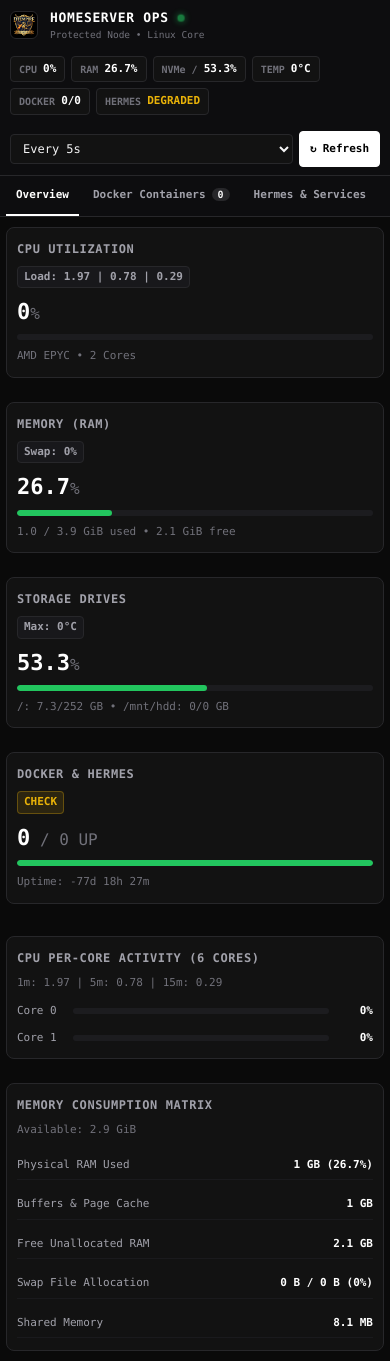
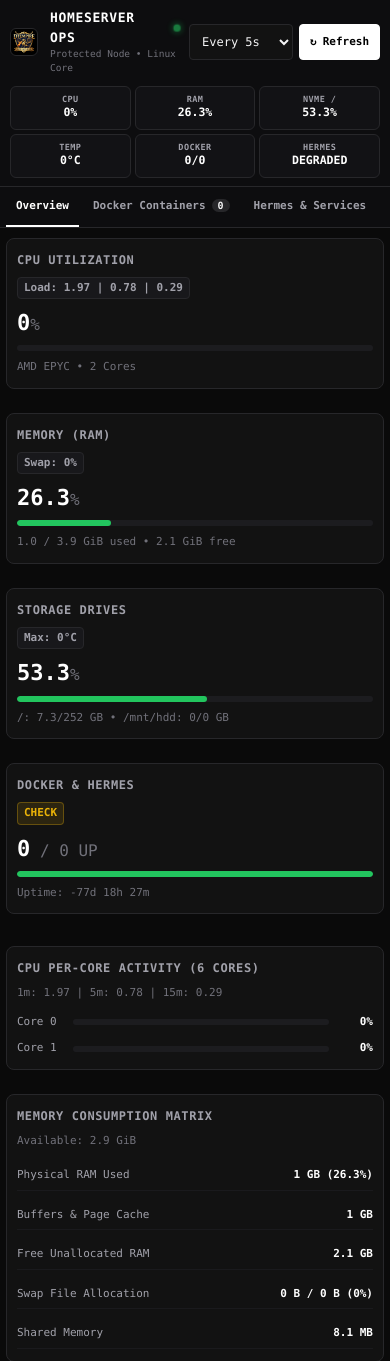
Before and after one commit to hyperdargo/Homeserver-OPS, a Flask app: page / in a window 390 px wide. Shown: the top 1361 px of the page. Run offline with Flask 3, Linux system fonts and the light colour scheme; data that the repository does not hold is empty.

Commit message:
fix(mobile): convert telemetry pills into 3x2 responsive grid on mobile to fix vertical wrapping

```diff
--- a/static/app.js
+++ b/static/app.js
@@ -209,9 +209,13 @@ function renderHeaderPills(overview, storage) {
 
   // Hermes
   const quickHermes = document.getElementById('quick-hermes');
+  const pillHermes = document.getElementById('pill-hermes');
   const hermesHealthy = overview.hermes?.healthy;
   quickHermes.textContent = hermesHealthy ? 'HEALTHY' : 'DEGRADED';
   quickHermes.style.color = hermesHealthy ? 'var(--accent-green)' : 'var(--accent-amber)';
+  if (pillHermes) {
+    pillHermes.style.borderColor = hermesHealthy ? 'rgba(34, 197, 94, 0.3)' : 'rgba(234, 179, 8, 0.4)';
+  }
 
   // Badges in Tabs
   document.getElementById('badge-docker-count').textContent = overview.docker_count;
--- a/static/style.css
+++ b/static/style.css
@@ -137,7 +137,7 @@ body {
   display: flex;
   align-items: center;
   gap: 8px;
-  flex-wrap: wrap;
+  flex-wrap: nowrap;
 }
 
 .telemetry-pill {
@@ -150,6 +150,7 @@ body {
   gap: 6px;
   font-family: var(--font-mono);
   font-size: 12px;
+  white-space: nowrap;
 }
 
 .pill-label {
@@ -1243,69 +1244,112 @@ body {
 
   /* Header compact mobile layout */
   .header {
-    flex-direction: column !important;
-    align-items: stretch !important;
-    padding: 10px 12px !important;
-    gap: 10px !important;
-    width: 100% !important;
-    max-width: 100% !important;
-    overflow: hidden !important;
-  }
-
-  .header-left {
-    width: 100% !important;
-    display: flex !important;
-    justify-content: space-between !important;
-    align-items: center !important;
-  }
-
-  .header-pills {
-    width: 100% !important;
-    max-width: 100% !important;
-    overflow-x: auto !important;
-    white-space: nowrap !important;
-    display: flex !important;
-    gap: 6px !important;
-    padding: 4px 0 6px !important;
-    scrollbar-width: none;
-    -webkit-overflow-scrolling: touch;
-  }
-
-  .header-pills::-webkit-scrollbar {
-    display: none;
-  }
-
-  .telemetry-pill {
-    flex-shrink: 0 !important;
-    padding: 4px 8px !important;
-    font-size: 11px !important;
-  }
-
-  .header-actions {
-    width: 100% !important;
-    display: flex !important;
-    justify-content: space-between !important;
+    display: grid !important;
+    grid-template-columns: 1fr auto !important;
+    grid-template-rows: auto auto !important;
+    grid-template-areas:
+      "brand actions"
+      "pills pills" !important;
     align-items: center !important;
     gap: 8px !important;
+    padding: 10px 12px !important;
+    width: 100% !important;
+    max-width: 100vw !important;
+    box-sizing: border-box !important;
+  }
+
+  .header-left {
+    grid-area: brand !important;
+    display: flex !important;
+    align-items: center !important;
+    min-width: 0 !important;
+    width: auto !important;
+  }
+
+  .header-actions {
+    grid-area: actions !important;
+    display: flex !important;
+    align-items: center !important;
+    justify-content: flex-end !important;
+    gap: 6px !important;
+    width: auto !important;
+    min-width: 0 !important;
   }
 
   .refresh-selector {
-    flex: 1 !important;
+    flex: initial !important;
     min-width: 0 !important;
   }
 
   .refresh-selector select {
-    width: 100% !important;
+    padding: 6px 8px !important;
+    font-size: 12px !important;
+    height: 36px !important;
+    min-width: 48px !important;
+  }
+
+  #btn-refresh, #btn-install-pwa {
+    min-height: 36px !important;
+    padding: 6px 10px !important;
+    font-size: 11.5px !important;
+    flex-shrink: 0 !important;
+  }
+
+  .header-pills {
+    grid-area: pills !important;
+    display: grid !important;
+    grid-template-columns: repeat(3, 1fr) !important;
+    gap: 6px !important;
+    width: 100% !important;
+    max-width: 100% !important;
+    box-sizing: border-box !important;
+    padding: 2px 0 0 0 !important;
+    margin: 0 !important;
+    overflow: hidden !important;
+  }
+
+  .telemetry-pill {
+    display: flex !important;
+    flex-direction: column !important;
+    align-items: center !important;
+    justify-content: center !important;
+    text-align: center !important;
+    padding: 6px 4px !important;
+    min-height: 48px !important;
+    background-color: #121215 !important;
+    border: 1px solid #27272a !important;
+    border-radius: 6px !important;
     min-width: 0 !important;
-    padding: 8px 10px !important;
-    font-size: 14px !important;
-  }
-
-  #btn-refresh, #btn-install-pwa {
-    min-height: 40px !important;
-    padding: 8px 12px !important;
-    font-size: 12px !important;
-    flex-shrink: 0 !important;
+    width: 100% !important;
+    box-sizing: border-box !important;
+    gap: 2px !important;
+    white-space: nowrap !important;
+  }
+
+  .pill-label {
+    font-family: var(--font-mono) !important;
+    font-size: 9.5px !important;
+    font-weight: 700 !important;
+    color: #a1a1aa !important;
+    text-transform: uppercase !important;
+    letter-spacing: 0.05em !important;
+    line-height: 1.1 !important;
+    white-space: nowrap !important;
+    overflow: hidden !important;
+    text-overflow: ellipsis !important;
+    max-width: 100% !important;
+  }
+
+  .pill-val {
+    font-family: var(--font-mono) !important;
+    font-size: 12.5px !important;
+    font-weight: 700 !important;
+    color: #ffffff !important;
+    line-height: 1.2 !important;
+    white-space: nowrap !important;
+    overflow: hidden !important;
+    text-overflow: ellipsis !important;
+    max-width: 100% !important;
   }
 
   /* Navigation Tabs: smooth horizontal swipeable bar */
@@ -1672,6 +1716,23 @@ body {
     font-size: 22px !important;
   }
 
+  .header-pills {
+    gap: 4px !important;
+  }
+
+  .telemetry-pill {
+    padding: 5px 2px !important;
+    min-height: 44px !important;
+  }
+
+  .pill-label {
+    font-size: 8.5px !important;
+  }
+
+  .pill-val {
+    font-size: 11.5px !important;
+  }
+
   .data-table th, .data-table td {
     padding: 6px 6px !important;
     font-size: 11px !important;
```
